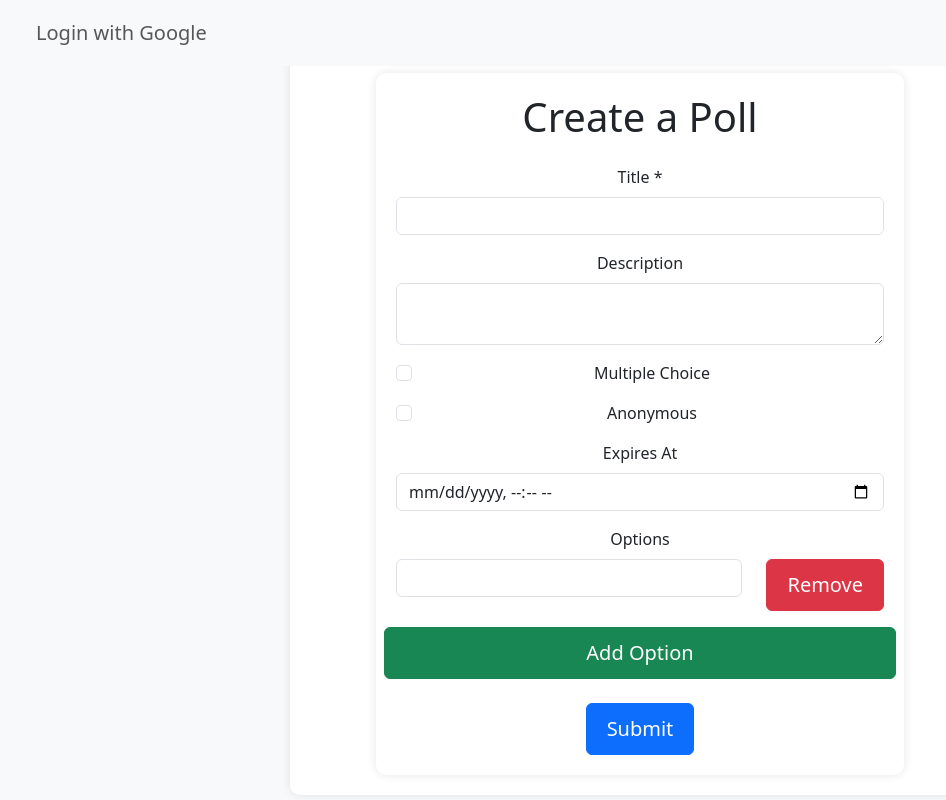
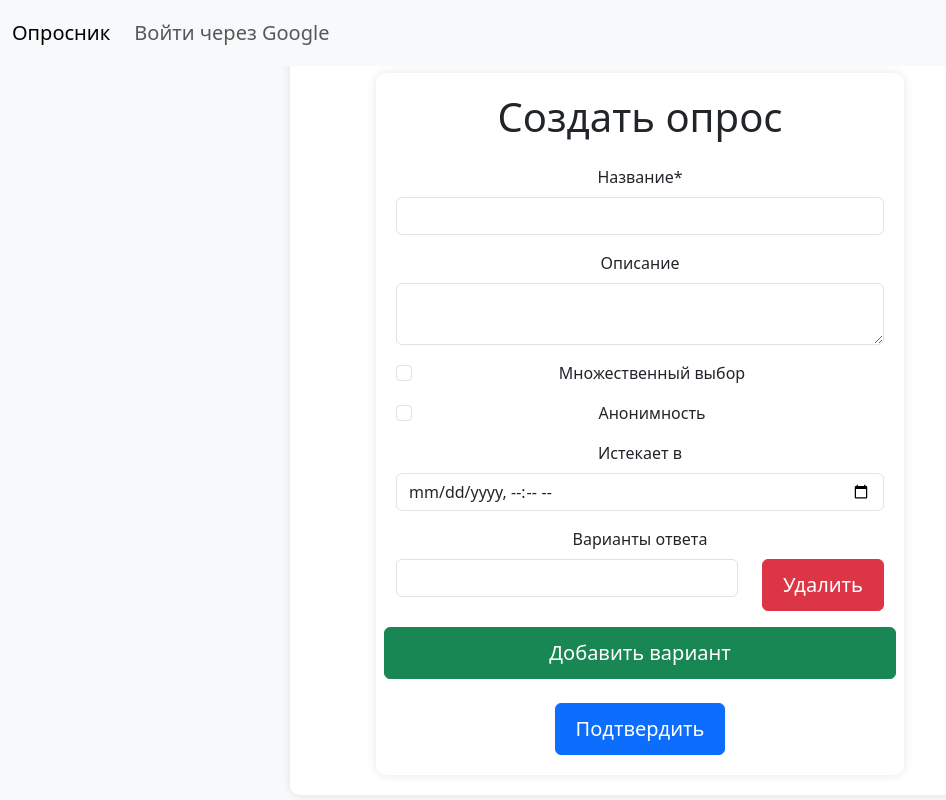
Before and after one commit to SoulSpace666/Poll-App, a Python web app: template polls_library/backend/frontend/templates/create_poll.jinja2 in a window 1280 px wide. Shown: the whole page, without its empty margins (0-946 px from the left). Run offline with Jinja, Linux system fonts and the light colour scheme; the template is opened without the code that fills it, so the values that code supplies are empty.

Commit message:
frontend исправления шаблонов

```diff
--- a/polls_library/backend/frontend/templates/base.jinja2
+++ b/polls_library/backend/frontend/templates/base.jinja2
@@ -1,10 +1,10 @@
 <!DOCTYPE html>
-<html lang="en">
+<html lang="ru">
 
 <head>
     <meta charset="UTF-8">
     <meta name="viewport" content="width=device-width, initial-scale=1.0">
-    <title>Poll App</title>
+    <title>Приложение Опросник</title>
     <link href="https://cdn.jsdelivr.net/npm/bootstrap@5.3.6/dist/css/bootstrap.min.css" rel="stylesheet"
         integrity="sha384-4Q6Gf2aSP4eDXB8Miphtr37CMZZQ5oXLH2yaXMJ2w8e2ZtHTl7GptT4jmndRuHDT" crossorigin="anonymous">
     <style>
@@ -44,7 +44,7 @@
 
     <nav class="navbar navbar-expand-lg fixed-top navbar-light bg-body-tertiary">
         <div class="container-fluid">
-            <a class="navbar-brand" href="{{ url_for('frontend_read_polls') }}">{{ PROJECT_NAME }}</a>
+            <a class="navbar-brand" href="{{ url_for('frontend_read_polls') }}">Опросник</a>
             <button class="navbar-toggler" type="button" data-bs-toggle="collapse"
                 data-bs-target="#navbarSupportedContent" aria-controls="navbarSupportedContent" aria-expanded="false"
                 aria-label="Toggle navigation">
@@ -54,17 +54,17 @@
                 <ul class="navbar-nav justify-content-center mb-2 mb-lg-0">
                     {% if current_user %}
                     <li class="nav-item">
-                        <a href="{{ url_for('frontend_create_poll') }}" class="nav-link btn btn-primary" aria-current="page">Create Poll</a>
+                        <a href="{{ url_for('frontend_create_poll') }}" class="nav-link btn btn-primary" aria-current="page">Создать опрос</a>
                     </li>
                     <li class="nav-item">
-                        <a href="{{ url_for('frontend_read_polls') }}" class="nav-link btn btn-secondary">View Polls</a>
+                        <a href="{{ url_for('frontend_read_polls') }}" class="nav-link btn btn-secondary">Просмотреть опросы</a>
                     </li>
                     <li class="nav-item">
-                        <a href="{{ url_for('logout') }}" class="nav-link btn btn-danger">Logout</a>
+                        <a href="{{ url_for('logout') }}" class="nav-link btn btn-danger">Выйти</a>
                     </li>
                     {% else %}
                     <li class="nav-item">
-                        <a href="{{ url_for('login') }}" class="nav-link btn btn-success">Login with Google</a>
+                        <a href="{{ url_for('login') }}" class="nav-link btn btn-success">Войти через Google</a>
                     </li>
                     {% endif %}
                 </ul>
--- a/polls_library/backend/frontend/templates/create_poll.jinja2
+++ b/polls_library/backend/frontend/templates/create_poll.jinja2
@@ -2,49 +2,49 @@
 
 {% block content %}
 <div class="container mt-5">
-    <h1 class="mb-4">Create a Poll</h1>
+    <h1 class="mb-4">Создать опрос</h1>
     <form id="poll-form" action="{{ API_CALL_STR }}" method="POST">
         <div class="mb-3">
-            <label for="title" class="form-label">Title *</label>
+            <label for="title" class="form-label">Название*</label>
             <input type="text" id="title" name="title" class="form-control" required>
         </div>
 
         <div class="mb-3">
-            <label for="description" class="form-label">Description</label>
+            <label for="description" class="form-label">Описание</label>
             <textarea id="description" name="description" class="form-control"></textarea>
         </div>
 
         <div class="form-check mb-3">
             <input type="checkbox" id="multiple_choice" name="multiple_choice" class="form-check-input">
-            <label for="multiple_choice" class="form-check-label">Multiple Choice</label>
+            <label for="multiple_choice" class="form-check-label">Множественный выбор</label>
         </div>
 
         <div class="form-check mb-3">
             <input type="checkbox" id="anonymous" name="anonymous" class="form-check-input">
-            <label for="anonymous" class="form-check-label">Anonymous</label>
+            <label for="anonymous" class="form-check-label">Анонимность</label>
         </div>
 
         <div class="mb-3">
-            <label for="expires_at" class="form-label">Expires At</label>
+            <label for="expires_at" class="form-label">Истекает в</label>
             <input type="datetime-local" id="expires_at" name="expires_at" class="form-control">
         </div>
 
         <div class="mb-3" id="options_container">
-            <label class="form-label">Options</label>
+            <label class="form-label">Варианты ответа</label>
             <div class="row mb-2" id="option">
                 <div class="col">
                     <input type="text" name="options[0]" class="form-control" required>
                 </div>
                 <div class="col-auto">
-                    <button type="button" class="btn btn-danger" onclick="removeOption(this)">Remove</button>
+                    <button type="button" class="btn btn-danger" onclick="removeOption(this)">Удалить</button>
                 </div>
             </div>
         </div>
         <div class="row mb-2" id="option">
-            <button type="button" class="btn btn-success mb-3" onclick="addOption()">Add Option</button>
+            <button type="button" class="btn btn-success mb-3" onclick="addOption()">Добавить вариант</button>
         </div>
 
-        <button type="submit" class="btn btn-primary">Submit</button>
+        <button type="submit" class="btn btn-primary">Подтвердить</button>
     </form>
 </div>
 
@@ -60,7 +60,7 @@
                 <input type="text" name="options[${optionCount}]" class="form-control" required>
             </div>
             <div class="col-auto">
-                <button type="button" class="btn btn-danger" onclick="removeOption(this)">Remove</button>
+                <button type="button" class="btn btn-danger" onclick="removeOption(this)">Удалить</button>
             </div>
         `;
         container.appendChild(newOption);
--- a/polls_library/backend/frontend/templates/vote_success.jinja2
+++ b/polls_library/backend/frontend/templates/vote_success.jinja2
@@ -2,9 +2,9 @@
 
 {% block content %}
 <div class="success-container">
-    <h1>Thank You for Voting!</h1>
-    <p>Your vote has been successfully recorded.</p>
-    <a href="{{ url_for('frontend_read_polls_with_page', page=1) }}" class="back-link">Back to Polls</a>
+    <h1>Спасибо Вам за то, что проголосовали!</h1>
+    <p>Ваш голос был успешно зафиксирован.</p>
+    <a href="{{ url_for('frontend_read_polls_with_page', page=1) }}" class="back-link">Вернуться к опросам</a>
 </div>
 
 <style>
```
Also changed, not shown: polls_library/backend/frontend/templates/index.jinja2 (+5 -5 lines), polls_library/backend/frontend/templates/polls.jinja2 (+4 -4 lines).
